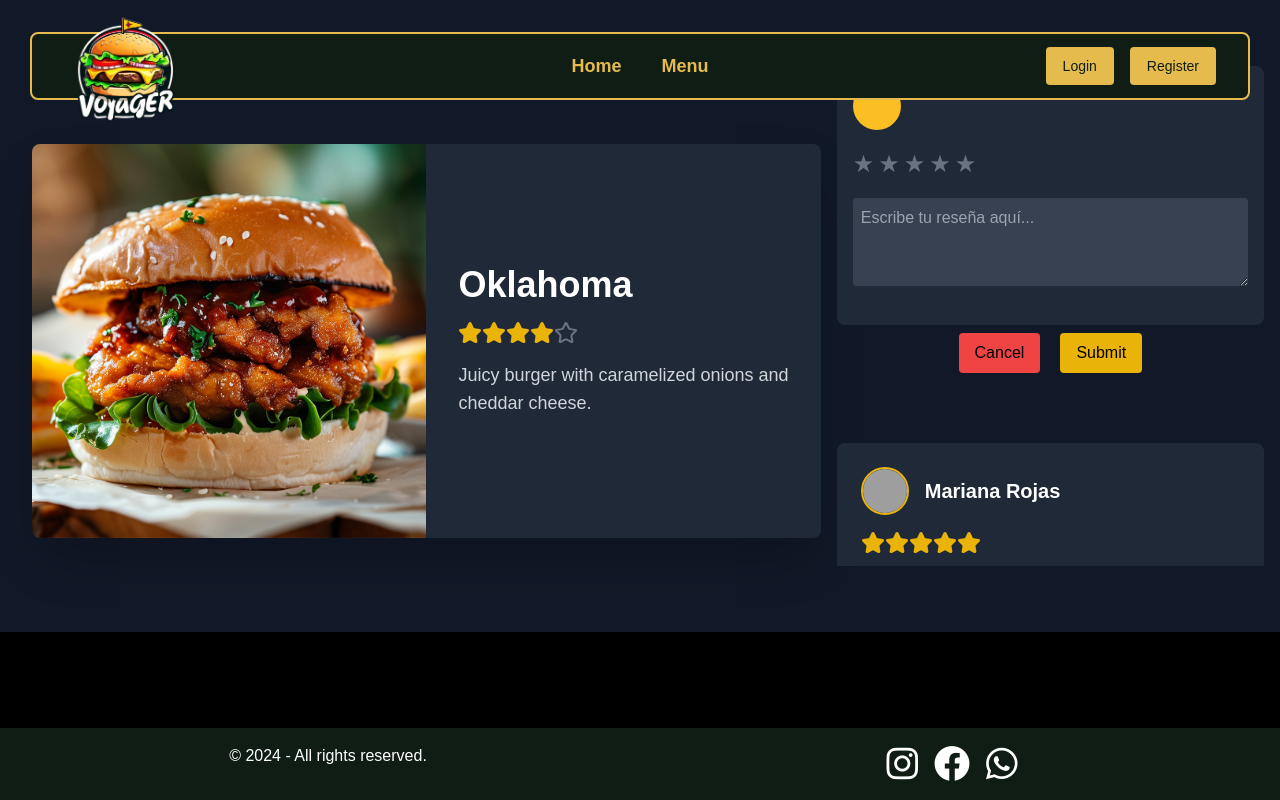
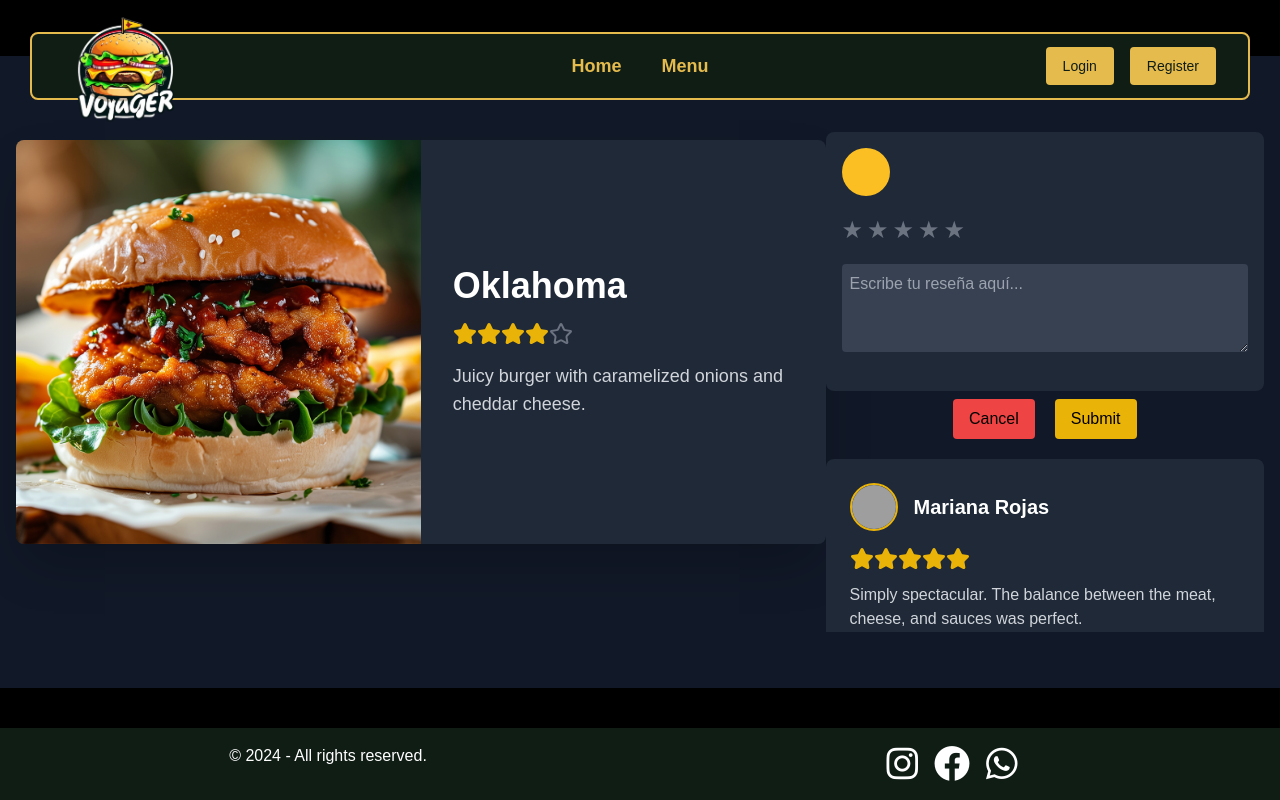
Before and after one commit to mati-gif/NuevoRepoFrontEntVoyager, a React (Vite) app: page /productDetails in a window 1280 px wide. Built offline with nearby package versions, Linux system fonts and the light colour scheme; no server answers; grey boxes are pictures that could not be loaded.

Commit message:
arreglando la vista de reseñas

```diff
--- a/src/components/CommentBox.jsx
+++ b/src/components/CommentBox.jsx
@@ -33,7 +33,7 @@ export default function CommentBox({ userImage, userName, rating, comment, date
 
     return (
         <motion.div
-            className="bg-gray-800 rounded-lg shadow-lg p-6 w-[100%] mt-[50px]"
+            className="bg-gray-800 rounded-lg shadow-lg p-6 w-[100%] "
             variants={containerVariants}
             initial="hidden"
             animate="visible"
--- a/src/components/MapComponent.jsx
+++ b/src/components/MapComponent.jsx
@@ -6,12 +6,12 @@ function MapComponent() {
             <h2 className='text-4xl text-[#ffd700] text-center mb-5 font-extrabold'>Where to find us?</h2>
             <div className=' w-[80%] flex flex-col justify-between  m-auto  md:flex-row'>
                 <div className='  flex flex-col     '>
-                    <h2 className='text-[#ffd700] text-2xl text-center mb-4 font-bold'>Rosario</h2>
+                    <h2 className='text-[#ffd700] text-2xl text-center mb-4 font-bold'>New York</h2>
                     <iframe src="https://www.google.com/maps/embed?pb=!1m18!1m12!1m3!1d3348.5831555371383!2d-60.65404892433071!3d-32.93560987359768!2m3!1f0!2f0!3f0!3m2!1i1024!2i768!4f13.1!3m3!1m2!1s0x95b7ab37fce726cb%3A0x5198195e500bd0e0!2sRock%26Feller&#39;s%20Bv.%20Oro%C3%B1o!5e0!3m2!1ses!2sar!4v1727750572802!5m2!1ses!2sar" className='w-[100%] h-[300px] border-none md:flex md:flex-col md:w-[400px]' allowfullscreen="" loading="lazy" referrerpolicy="no-referrer-when-downgrade"></iframe>
                 </div>
 
                 <div className=' flex flex-col '>
-                    <h2 className='text-[#ffd700] text-2xl text-center mb-4 font-bold'>Buenos Aires</h2>
+                    <h2 className='text-[#ffd700] text-2xl text-center mb-4 font-bold'>Miami</h2>
                     <iframe src="https://www.google.com/maps/embed?pb=!1m18!1m12!1m3!1d3290.272426456321!2d-58.87497972495257!3d-34.445231849144456!2m3!1f0!2f0!3f0!3m2!1i1024!2i768!4f13.1!3m3!1m2!1s0x95bc9c5706131183%3A0xd87c3e9a154a7f57!2sRock%26Feller&#39;s%20Pilar!5e0!3m2!1ses!2sar!4v1727750871769!5m2!1ses!2sar"  className='w-[100%] h-[300px] border-none md:flex md:flex-col md:w-[400px]' allowfullscreen="" loading="lazy" referrerpolicy="no-referrer-when-downgrade"></iframe>
                 </div>
             </div>
--- a/src/components/NewCommentBox.jsx
+++ b/src/components/NewCommentBox.jsx
@@ -11,7 +11,8 @@ function NewCommentBox({name,ratingg,revieww}) {
             borderRadius: '8px',
             padding: '16px',
             maxWidth: '100%',
-            color: 'white'
+            color: 'white',
+            marginTop:"50px"
         }}>
             <div style={{ display: 'flex', alignItems: 'center', marginBottom: '16px' }}>
                 <div style={{
--- a/src/components/ProductDetailComponent.jsx
+++ b/src/components/ProductDetailComponent.jsx
@@ -36,7 +36,7 @@ function ProductDetailComponent({ imageUrl, productName, rating, description })
         }
     }
     return (
-        <div className="min-h-screen bg-gray-900 flex items-center justify-center p-4 mt-[50px]">
+        <div className=" bg-gray-900 flex items-center  mt-[-60px]">
             <div className="bg-gray-800 rounded-lg shadow-2xl overflow-hidden max-w-6xl w-full flex flex-col md:flex-row">
                 <motion.div
                     className="w-full md:w-1/2 h-64 md:h-auto relative"
--- a/src/components/TimeInfoComponent.jsx
+++ b/src/components/TimeInfoComponent.jsx
@@ -130,15 +130,15 @@ function TimeInfoComponent() {
                     <h2 className="h2-container-time-info">OUR SCHEDULES</h2>
                     <div className="schedule-container-time-info">
                         <div className="location-container-time-info">
-                            <h4>Rosario</h4>
-                            <p>19:00</p>
-                            <p>01:00</p>
+                            <h4>New York</h4>
+                            <p>20:00</p>
+                            <p>02:00</p>
                         </div>
                         <div className="divider-container-time-info"></div>
                         <div className="location-container-time-info">
-                            <h4>Buenos Aires</h4>
-                            <p>17:00</p>
-                            <p>01:00</p>
+                            <h4>Miami</h4>
+                            <p>20:00</p>
+                            <p>02:00</p>
                         </div>
                     </div>
                     <button
--- a/src/pages/ProductDetails.jsx
+++ b/src/pages/ProductDetails.jsx
@@ -136,16 +136,16 @@ function ProductDetails() {
 
   }
   return (
-    <div className="container-div overflow-hidden h-[632px] bg-gray-900 flex items-center justify-center p-4">
+    <div className="container-div   overflow-hidden h-[632px] bg-gray-900 flex items-center justify-center p-4 mt-14" >
       <ProductDetailComponent
         imageUrl="/src/assets/menuImages/oklahoma1.png"
         productName="Oklahoma"
         rating={4}
         description="Juicy burger with caramelized onions and cheddar cheese."
-        className=""
+
       />
 
-      <div className="flex flex-col gap-5 scroll h-[500px] w-[50%] overflow-y-scroll">
+      <div className="mt-[20px] flex flex-col gap-5 scroll h-[500px] w-[50%] overflow-y-scroll">
         <div>
           <div
             style={{
```
